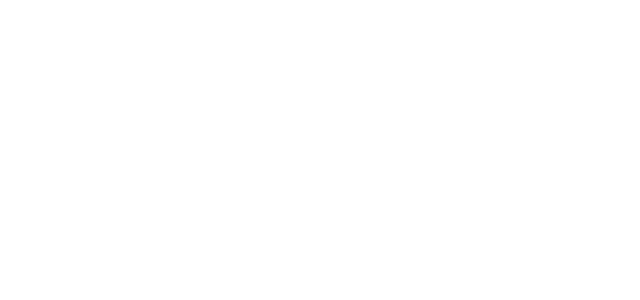
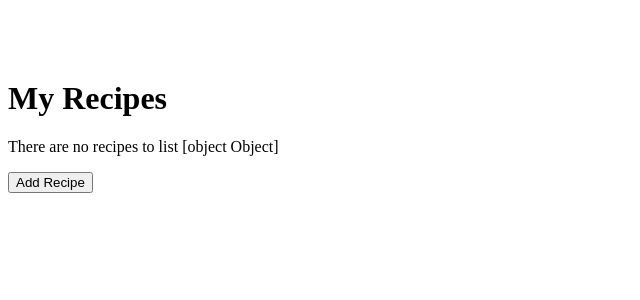
Before and after one commit to siavashahmadi/TmoGalvanizePreReq, an Angular app: page / in a window 1280 px wide. Shown: the top 300 px of the page, without its empty margins (0-640 px from the left). Built offline with nearby package versions, Linux system fonts and the light colour scheme.

Commit message:
Siavash Ahmadi - Pre Assessment 1st Commit

```diff
--- a/src/app/app.component.html
+++ b/src/app/app.component.html
@@ -1,4 +1,49 @@
 <div>
   <h1 class="doNotRemoveMe">Hello world.</h1>
   <!-- ^ Do not remove this element ^ -->
+  <!-- <h1>My Recipes</h1>
+
+    <button type="button" (click)="onClick()" form="add-recipe">Add Recipe</button>
+
+      <form class="add-recipe" ngShow="">
+        <div class="add-recipe">
+          <label for="recipeName">Recipe Name:</label>
+          <input type="text" id="name" [(ngModel)]="recipeName">
+        </div>
+
+        <div class="add-recipe">
+          <label for="recipeInstructions">Recipe Instructions:</label>
+          <input type="text" id="instructions" [(ngModel)]="recipeInstructions">
+        </div>
+      </form>
+
+    <p>There are no recipes to list</p> -->
+
+    <h1>My Recipes</h1>
+    <p>
+      There are no recipes to list
+
+      {{formData.value}}
+    </p>
+
+    <button type="button" *ngIf="!addParameter" (click)="toggleForm()">Add Recipe</button>
+
+      <form [formGroup]="formData" id="add-recipe" *ngIf="addParameter" (ngSubmit)="onSubmit()">
+        <!-- <div id="add-recipe"> -->
+          <label for="recipe-name">Name:</label>
+          <input type="text" name="recipe-name" id="name" formControlName="Name">
+        <!-- </div> -->
+
+        <!-- <div id="add-recipe"> -->
+          <label for="recipe-instructions">Instructions:</label>
+          <input type="text" name="recipe-instructions" id="instructions" formControlName="Instructions">
+        <!-- </div> -->
+        <button type="button" *ngIf="addParameter" (click)="onSubmit()" (click)="toggleForm()">Submit</button>
+
+      </form>
+
+
+
+
+
 </div>
--- a/src/app/app.component.ts
+++ b/src/app/app.component.ts
@@ -1,4 +1,5 @@
 import { Component } from '@angular/core';
+import { FormBuilder, FormControl, FormGroup } from '@angular/forms';
 
 @Component({
   selector: 'app-root',
@@ -7,4 +8,32 @@
 })
 export class AppComponent {
   title = 'pa-starter-angular';
+  recipeName = '';
+  recipeInstructions = '';
+  addParameter:boolean=false;
+  formData!: FormGroup;
+
+  ngOnInit() {
+    this.formData = new FormGroup({
+      Name: new FormControl('Al Pastor Tacos'),
+      Instructions: new FormControl('1. Cook Pork, 2. Heat Tortillas')
+    })
+  }
+
+  toggleForm() {
+    // hides form, initially, for inputting new recipes
+    // also used for hiding 'Add Recipe' button after click
+    this.addParameter = !this.addParameter
+  }
+
+  onSubmit() {
+    console.log("recipe form submitted!!!")
+
+    console.log(this.formData.value)
+
+    this.formData.setValue
+
+    console.log(this.formData.value)
+  }
+
 }
--- a/src/app/app.module.ts
+++ b/src/app/app.module.ts
@@ -1,5 +1,6 @@
 import { NgModule } from '@angular/core';
 import { BrowserModule } from '@angular/platform-browser';
+import { ReactiveFormsModule } from '@angular/forms';
 
 import { AppComponent } from './app.component';
 
@@ -8,7 +9,8 @@
     AppComponent
   ],
   imports: [
-    BrowserModule
+    BrowserModule,
+    ReactiveFormsModule
   ],
   providers: [],
   bootstrap: [AppComponent]
```
